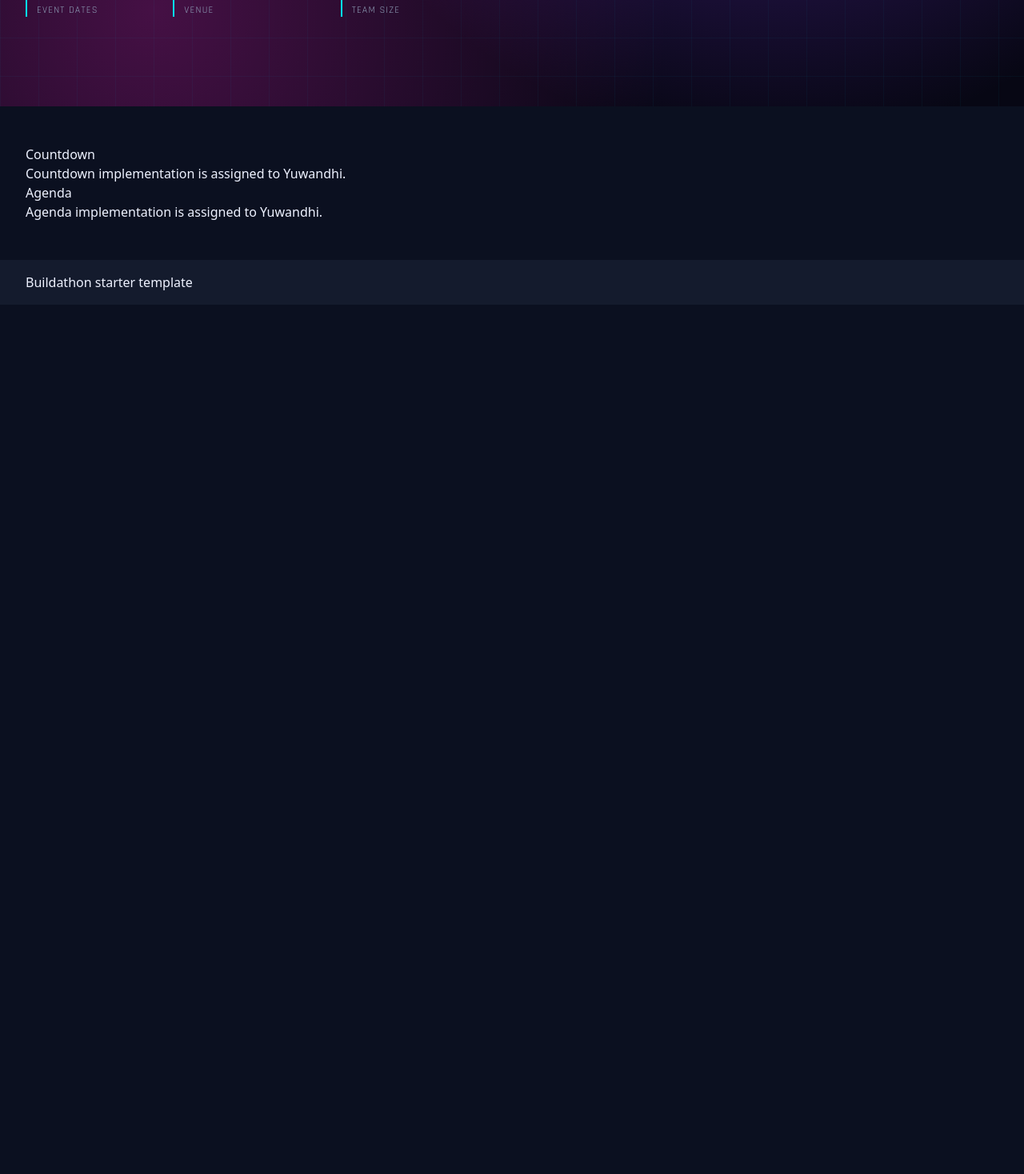
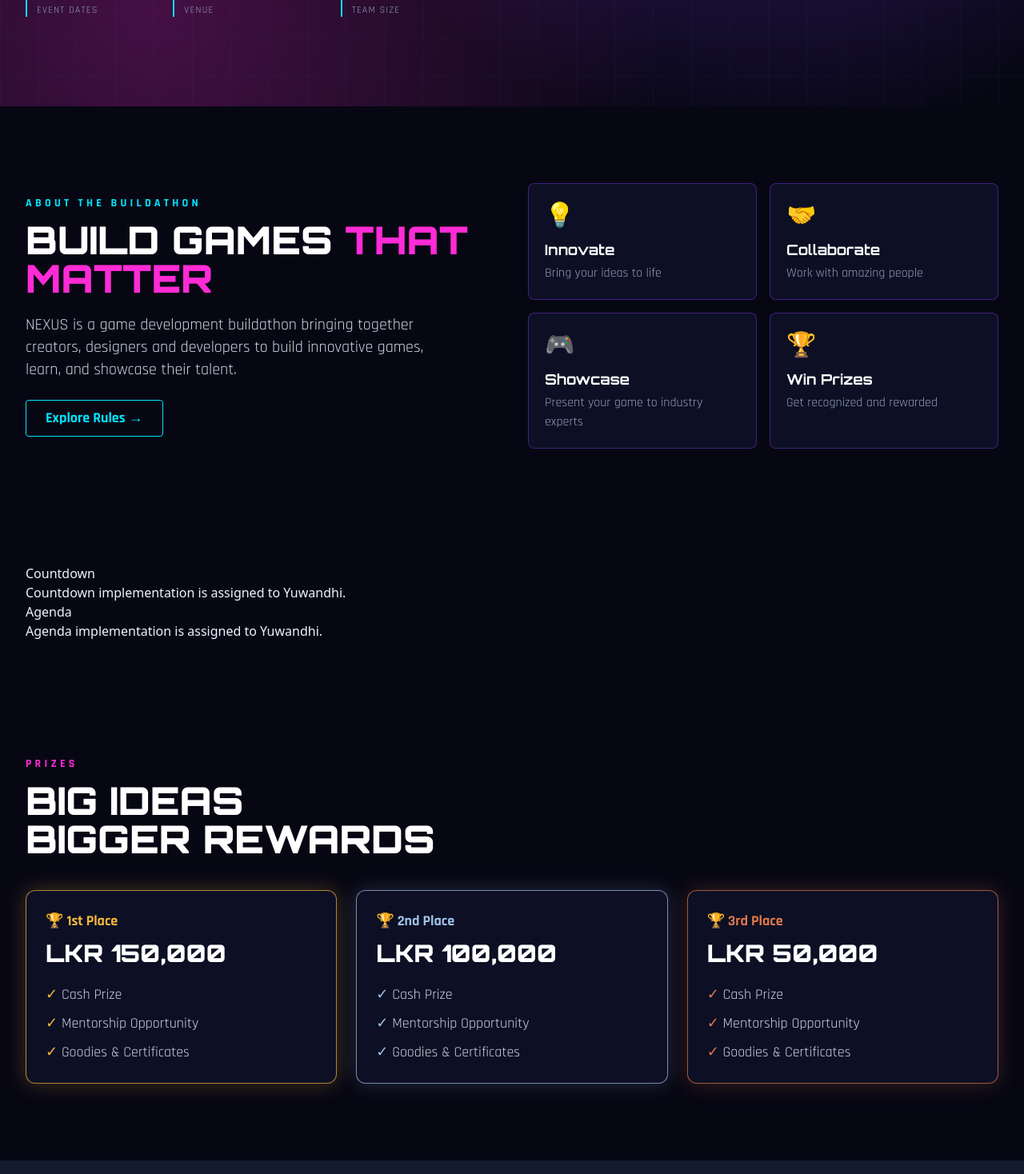
Before and after one commit to SaniraDeneth/GTA, a React (Vite) app in the folder client/: page / in a window 1280 px wide. Shown: the part 742-2210 px from the top of the page at 80% size. Before the commit the page ends 1123 px from the top, so only its background shows below. Built offline with nearby package versions, Linux system fonts and the light colour scheme.

Commit message:
Add about and prizes sections

```diff
--- /dev/null
+++ b/client/src/components/event/About.jsx
@@ -0,0 +1,40 @@
+import { eventContent } from '../../data/eventContent.js';
+
+const icons = ['💡', '🤝', '🎮', '🏆'];
+
+export default function About() {
+  const { about } = eventContent;
+
+  return (
+    <section id="about" className="bg-night py-16 md:py-24">
+      <div className="mx-auto grid max-w-7xl gap-10 px-4 md:px-8 lg:grid-cols-2 lg:items-center">
+        <div>
+          <p className="mb-3 font-body text-sm font-bold tracking-[0.3em] text-neon-cyan">ABOUT THE BUILDATHON</p>
+          <h2 className="font-display text-4xl font-black text-white md:text-5xl">
+            {about.title} <span className="text-neon-pink">{about.highlight}</span>
+          </h2>
+          <p className="mt-5 max-w-lg font-body text-xl text-slate-300">{about.text}</p>
+          <a
+            href="/#rules"
+            className="mt-6 inline-block rounded border border-neon-cyan px-6 py-2 font-body text-lg font-bold text-neon-cyan transition hover:bg-neon-cyan/10"
+          >
+            Explore Rules →
+          </a>
+        </div>
+
+        <div className="grid grid-cols-2 gap-4">
+          {about.cards.map((card, i) => (
+            <div
+              key={card.title}
+              className="rounded-lg border border-neon-purple/40 bg-night-card p-5 transition hover:border-neon-cyan hover:shadow-[0_0_20px_rgba(0,229,255,0.2)]"
+            >
+              <div className="text-3xl">{icons[i]}</div>
+              <h3 className="mt-3 font-display text-lg font-bold text-white">{card.title}</h3>
+              <p className="mt-1 font-body text-base text-slate-400">{card.text}</p>
+            </div>
+          ))}
+        </div>
+      </div>
+    </section>
+  );
+}
--- /dev/null
+++ b/client/src/components/event/Prizes.jsx
@@ -0,0 +1,40 @@
+import { eventContent } from '../../data/eventContent.js';
+
+// Full class names are written out so Tailwind can find them
+const styles = {
+  gold: { border: 'border-prize-gold/70', text: 'text-prize-gold', glow: 'shadow-[0_0_26px_rgba(245,184,61,0.25)]' },
+  silver: { border: 'border-prize-silver/70', text: 'text-prize-silver', glow: 'shadow-[0_0_26px_rgba(159,196,232,0.2)]' },
+  bronze: { border: 'border-prize-bronze/70', text: 'text-prize-bronze', glow: 'shadow-[0_0_26px_rgba(224,121,74,0.22)]' },
+};
+
+export default function Prizes() {
+  return (
+    <section id="prizes" className="bg-night py-16 md:py-24">
+      <div className="mx-auto max-w-7xl px-4 md:px-8">
+        <p className="mb-3 font-body text-sm font-bold tracking-[0.3em] text-neon-pink">PRIZES</p>
+        <h2 className="font-display text-4xl font-black text-white md:text-5xl">
+          BIG IDEAS <span className="block">BIGGER REWARDS</span>
+        </h2>
+
+        <div className="mt-10 grid gap-6 md:grid-cols-3">
+          {eventContent.prizes.map((prize) => {
+            const s = styles[prize.color];
+            return (
+              <div key={prize.place} className={`rounded-xl border bg-night-card p-6 ${s.border} ${s.glow}`}>
+                <p className={`font-body text-lg font-bold ${s.text}`}>🏆 {prize.place}</p>
+                <p className="mt-2 font-display text-3xl font-black text-white">{prize.amount}</p>
+                <ul className="mt-5 space-y-2 font-body text-lg text-slate-300">
+                  {prize.perks.map((perk) => (
+                    <li key={perk}>
+                      <span className={s.text}>✓</span> {perk}
+                    </li>
+                  ))}
+                </ul>
+              </div>
+            );
+          })}
+        </div>
+      </div>
+    </section>
+  );
+}
--- a/client/src/pages/Home.jsx
+++ b/client/src/pages/Home.jsx
@@ -1,15 +1,19 @@
 import Hero from '../components/event/Hero.jsx';
+import About from '../components/event/About.jsx';
 import Countdown from '../components/event/Countdown.jsx';
 import Agenda from '../components/event/Agenda.jsx';
+import Prizes from '../components/event/Prizes.jsx';
 
 export default function Home() {
   return (
-    <div className="full-bleed">
+    <div className="full-bleed bg-night">
       <Hero />
-      <div className="mx-auto max-w-7xl px-4 py-12 md:px-8">
+      <About />
+      <div id="timeline" className="mx-auto max-w-7xl px-4 py-12 md:px-8">
         <Countdown />
         <Agenda />
       </div>
+      <Prizes />
     </div>
   );
 }
```
